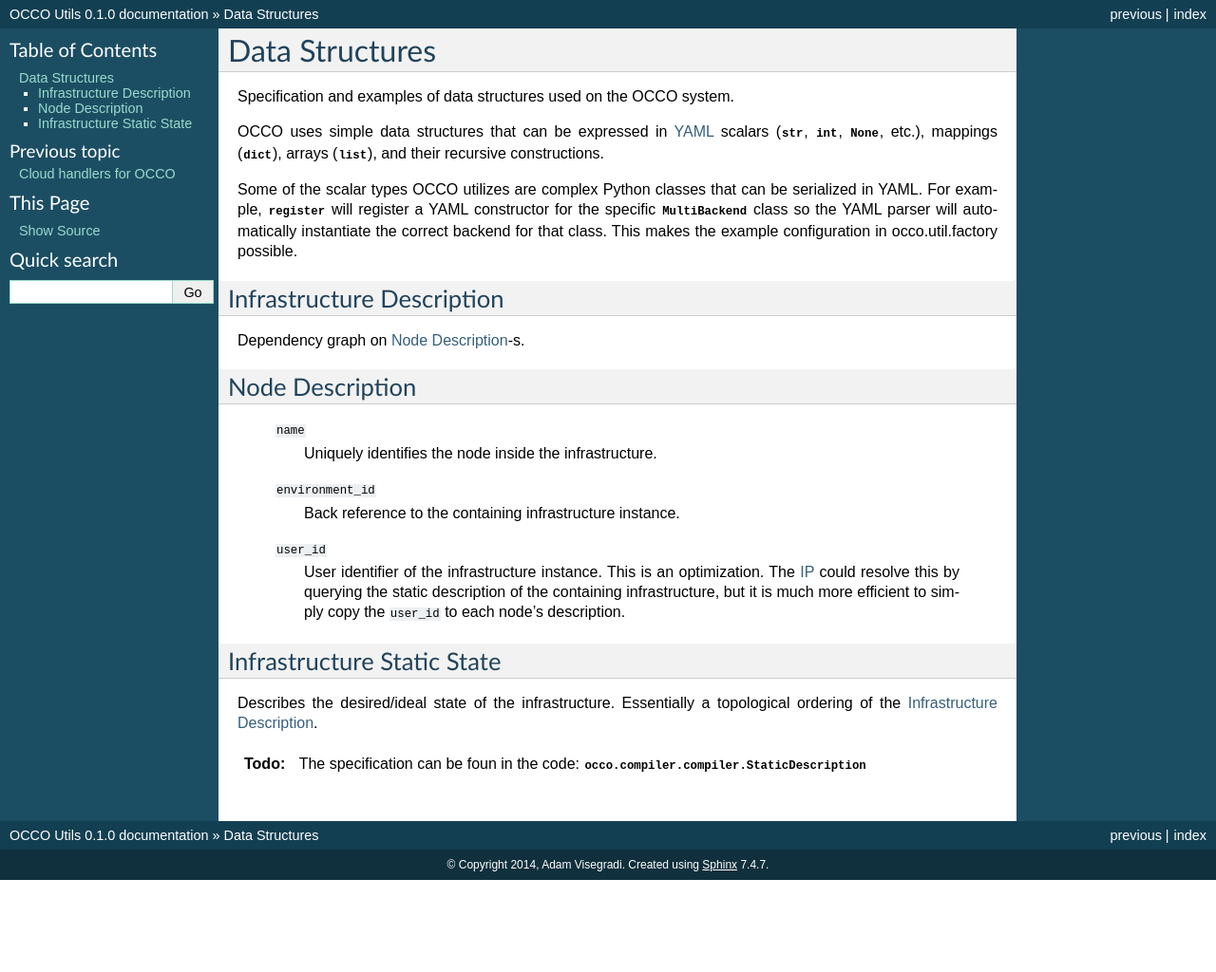
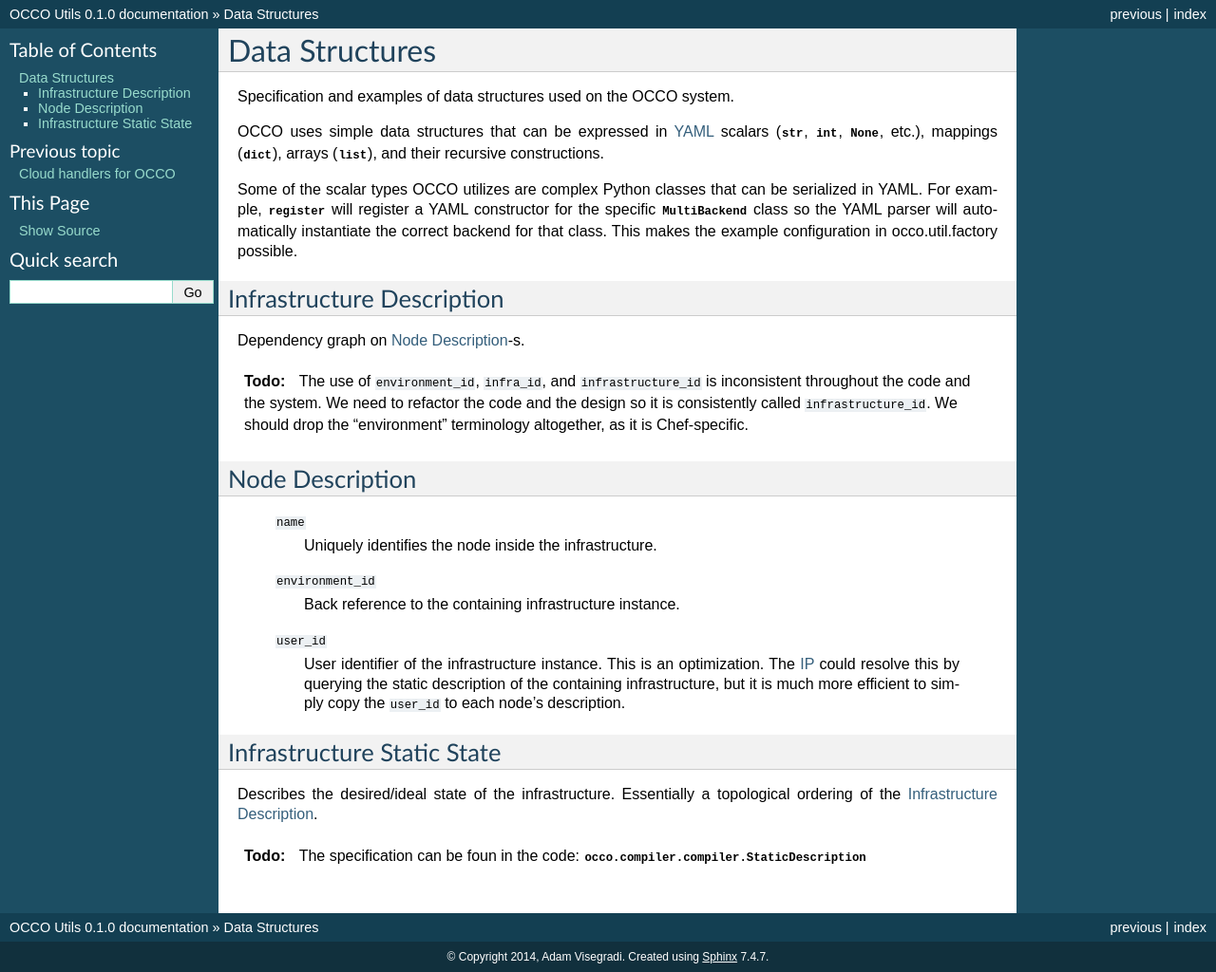
Before and after one commit to occopus/docs, a Sphinx documentation site: the page built from sphinx/source/datastructures.rst, in a window 1280 px wide. Shown: the whole page at 95% size. Built offline with Sphinx 7.4.7, drawn with Linux system fonts in a browser that asks for light colours; formulas are drawn with MathJax 3; before the commit the page ends 927 px from its top, so only the background shows below that.

Commit message:
Make note that we should drop the environment terminology and make the code consistent in this sense

```diff
--- a/sphinx/source/datastructures.rst
+++ b/sphinx/source/datastructures.rst
@@ -24,6 +24,12 @@ Infrastructure Description
 
 Dependency graph on :ref:`nodedescription`-s.
 
+.. todo:: The use of ``environment_id``, ``infra_id``, and
+    ``infrastructure_id`` is inconsistent throughout the code and the system.
+    We need to refactor the code and the design so it is consistently called
+    ``infrastructure_id``. We should drop the "environment" terminology
+    altogether, as it is Chef-specific.
+
 .. _nodedescription:
 
 Node Description
```
